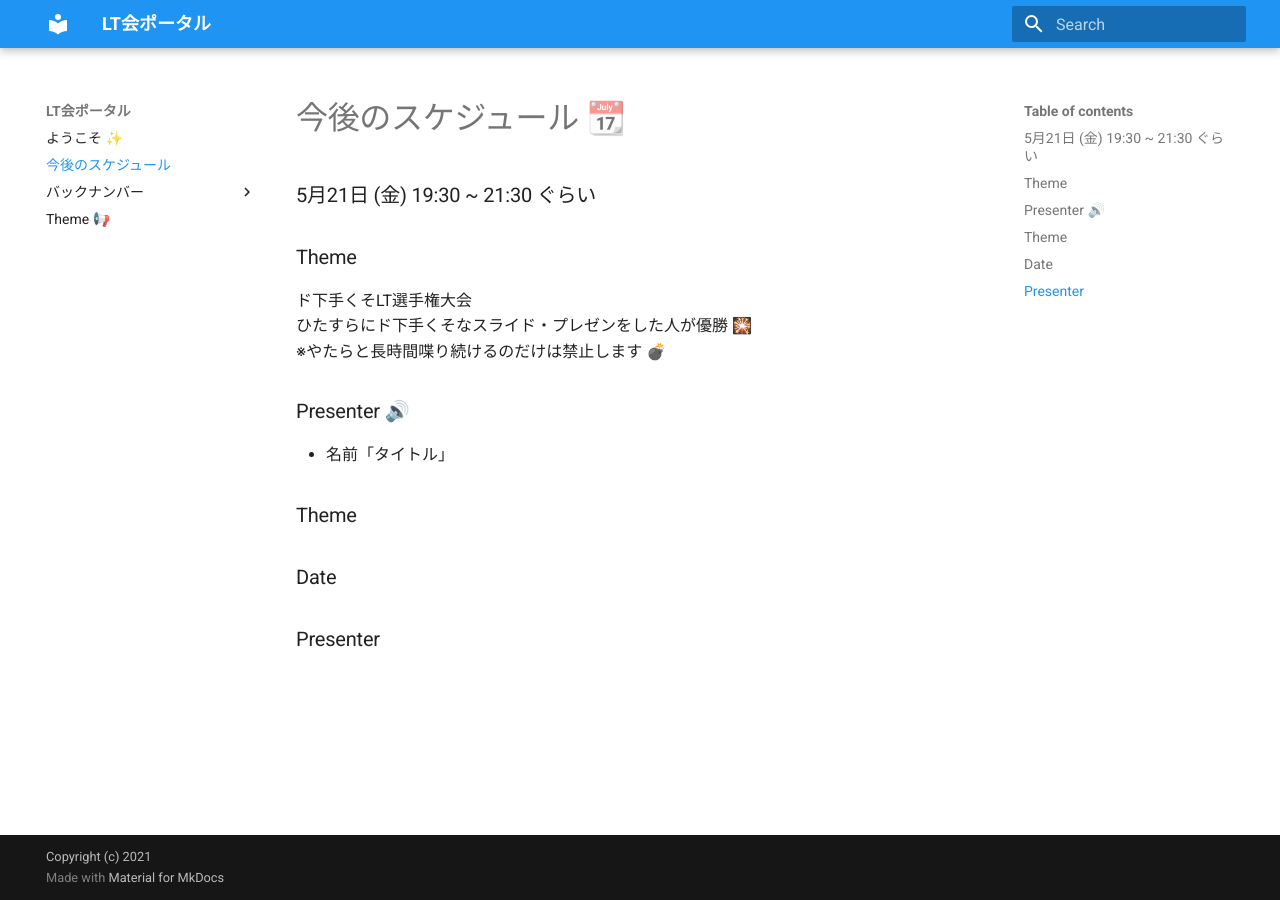
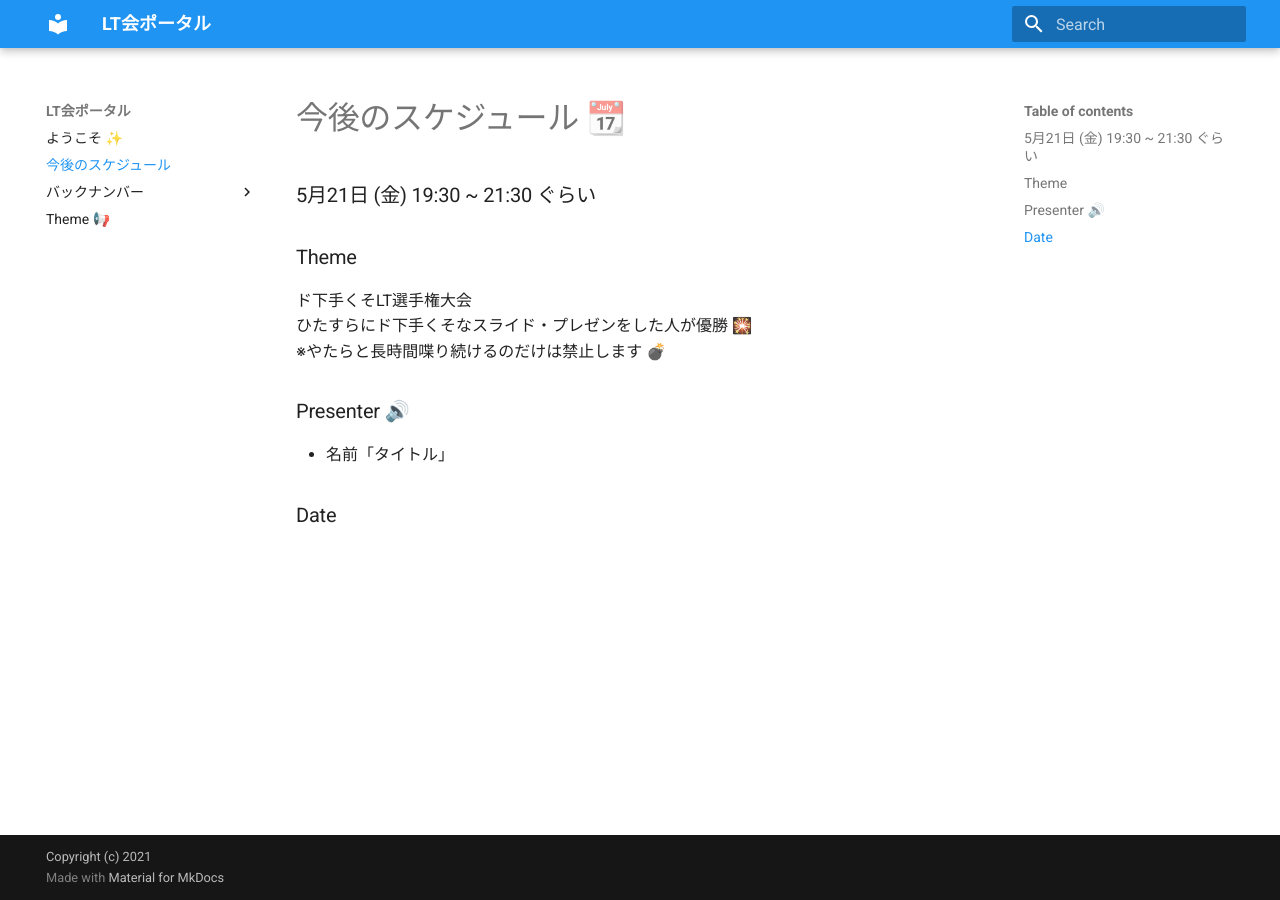
Before and after one commit to yama1601/LT_Portal, an MkDocs documentation site: the page built from docs/schedules.md, in a window 1280 px wide. Built offline with MkDocs 1.6.1 and Material for MkDocs 9.7.7, drawn with Linux system fonts in a browser that asks for light colours; old or Windows-style settings are respelled for this version of MkDocs.

Commit message:
#5 被っているThemeとPresenterの削除

```diff
--- a/docs/backnumber/ltmeeting6.md
+++ b/docs/backnumber/ltmeeting6.md
@@ -13,8 +13,4 @@
 - にしむれ　「平沢唯の音楽について」
 - とみよし　「オレのピーチを見てくれ！」
 
-### Theme
-
 ### Date
-
-### Presenter
--- a/docs/schedules.md
+++ b/docs/schedules.md
@@ -10,8 +10,4 @@
 ### Presenter 🔊
 - 名前「タイトル」
 
-### Theme
-
 ### Date
-
-### Presenter
```
